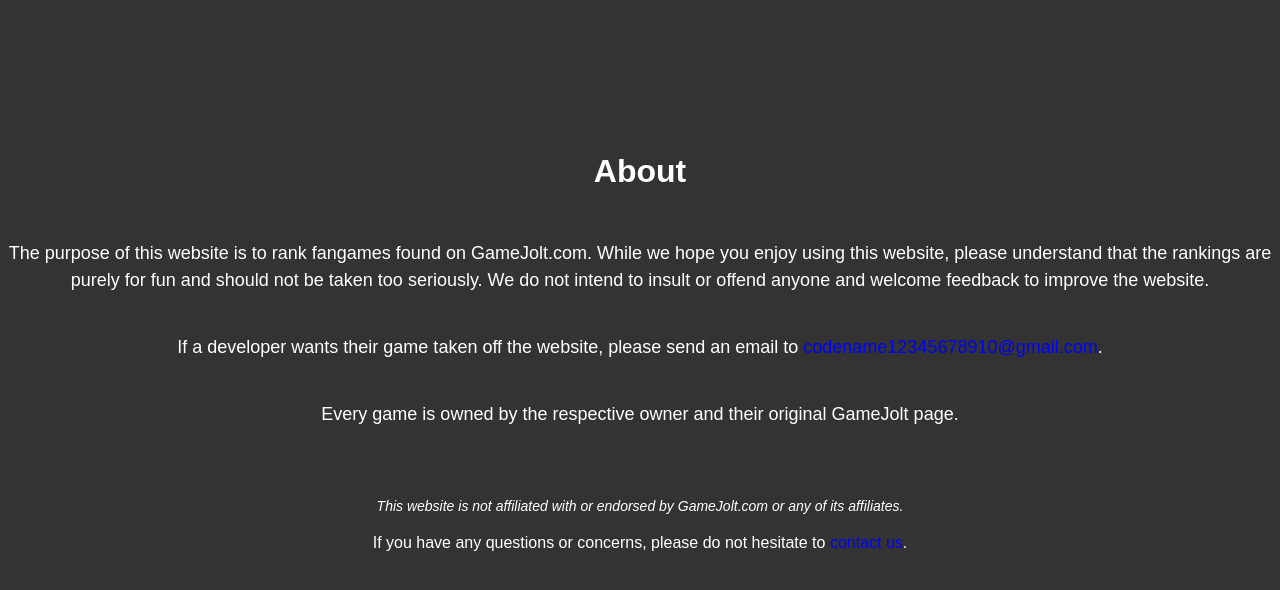
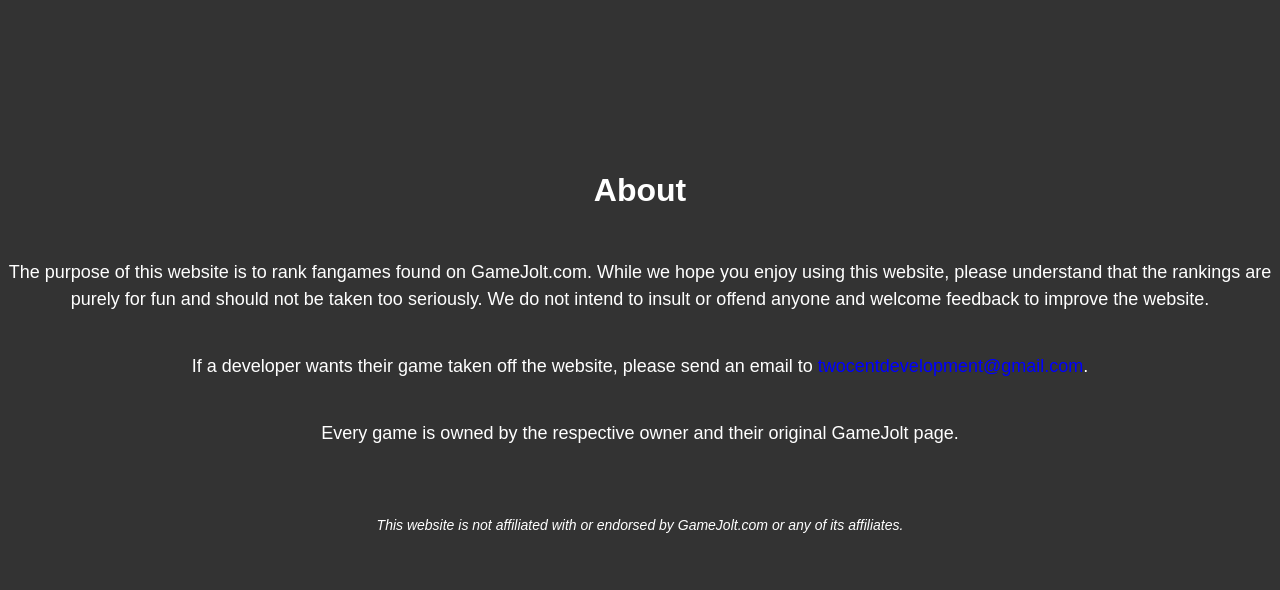
Before and after one commit to SussLord22/TWOCENT, a Flask app: page /about in a window 1280 px wide. Shown: the part 58-648 px from the top of the page. Run offline with Flask 3, Linux system fonts and the light colour scheme.

Commit message:
Deploying updates to Heroku

```diff
--- a/templates/about.html
+++ b/templates/about.html
@@ -65,9 +65,8 @@
     <div class="header">TWOCENT</div>
     <h1>About</h1>
     <p>The purpose of this website is to rank fangames found on GameJolt.com. While we hope you enjoy using this website, please understand that the rankings are purely for fun and should not be taken too seriously. We do not intend to insult or offend anyone and welcome feedback to improve the website. </p>
-    <p>If a developer wants their game taken off the website, please send an email to <a href="mailto:codename12345678910@gmail.com">codename12345678910@gmail.com</a>.</p>
+    <p>If a developer wants their game taken off the website, please send an email to <a href="mailto:twocentdevelopment@gmail.com">twocentdevelopment@gmail.com</a>.</p>
     <p>Every game is owned by the respective owner and their original GameJolt page.</p>
     <div class="disclaimer">This website is not affiliated with or endorsed by GameJolt.com or any of its affiliates.</div>
-    <div class="contact">If you have any questions or concerns, please do not hesitate to <a href="/contact">contact us</a>.</div>
 </body>
 </html>
```
